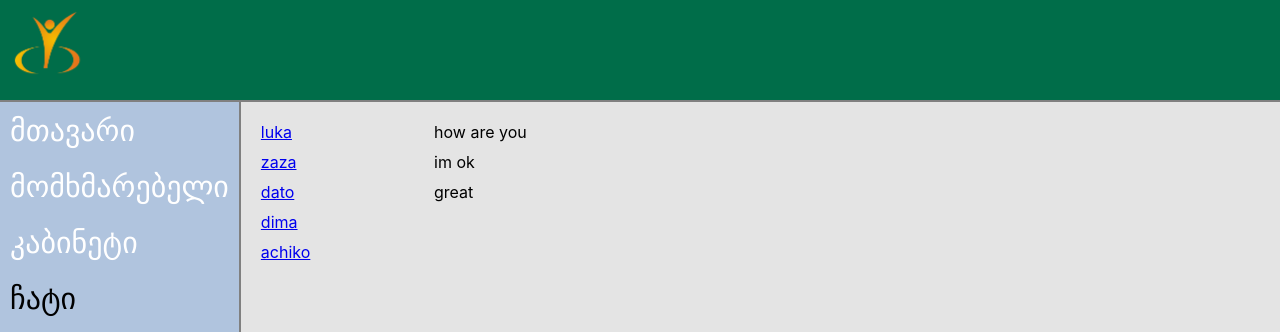
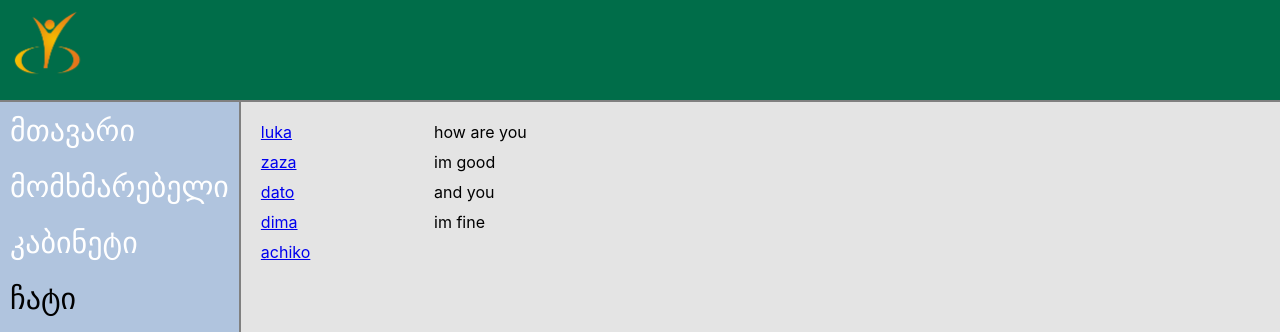
Before and after one commit to Nab1KO/new-rep, a React (Create React App) app: page /Dialogs in a window 1280 px wide. Shown: the top 332 px of the page. Built offline with nearby package versions, Linux system fonts and the light colour scheme.

Commit message:
change massage props and maps

```diff
--- a/src/components/Dialogs/Dialogs.jsx
+++ b/src/components/Dialogs/Dialogs.jsx
@@ -18,19 +18,38 @@ const Massage = (props) => {
 }
 
 const Dialogs = (props) => {
+
+    let dialogsData = [
+        {id:'luka', name:'luka'},
+        {id:'zaza', name:'zaza'},
+        {id:'dato', name:'dato'},
+        {id:'dima', name:'dima'},
+        {id:'achiko', name:'achiko'}
+    ]
+
+    let DialogElements =  dialogsData
+        .map(d => <DialogItems name={d.name} id={d.id} /> );
+
+
+
+    let massages = [
+        {id:'1', massage:'how are you'},
+        {id:'2', massage:'im good'},
+        {id:'3', massage:'and you'},
+        {id:'4', massage:'im fine'}
+    ]
+
+    let MassageElements = massages
+        .map(m => <Massage massage = {m.massage} /> );
+
+
     return(
         <div className={cl.dialogs}>
             <div className={cl.dialogs_items}>
-                <DialogItems name="luka" id="luka" />
-                <DialogItems name="zaza" id="zaza" />
-                <DialogItems name="dato" id="dato" />
-                <DialogItems name="dima" id="dima" />
-                <DialogItems name="achiko" id="achiko" />
+                {DialogElements}
             </div>
             <div className={cl.massages}>
-                <Massage massage = "how are you" />
-                <Massage massage = "im ok" />
-                <Massage massage = "great" />
+                {MassageElements}
             </div>
         </div>
     )
--- a/src/components/Profile/Myposts/Myposts.jsx
+++ b/src/components/Profile/Myposts/Myposts.jsx
@@ -3,13 +3,18 @@ import  cl from './Myposts.module.css'
 import Post from './Post/Post';
 
 const Myposts = (props) => {
+
+	let postsData = [
+		{id:1, post: 'hi', like: 10},
+		{id:2, post: 'how are you', like: 20}
+	]
 	return (
 			<div className={cl.posts}>
 				<div className='tcenter'>
 					my post
 				</div>
-				<Post  massage="hi." likeCount='10'/>
-				<Post  massage="how are you?" likeCount='20'/>
+				<Post  massage={postsData[0].post} likeCount={postsData[0].like}/>
+				<Post  massage={postsData[1].post} likeCount={postsData[1].like}/>
 			</div>
 	)
 };
```
